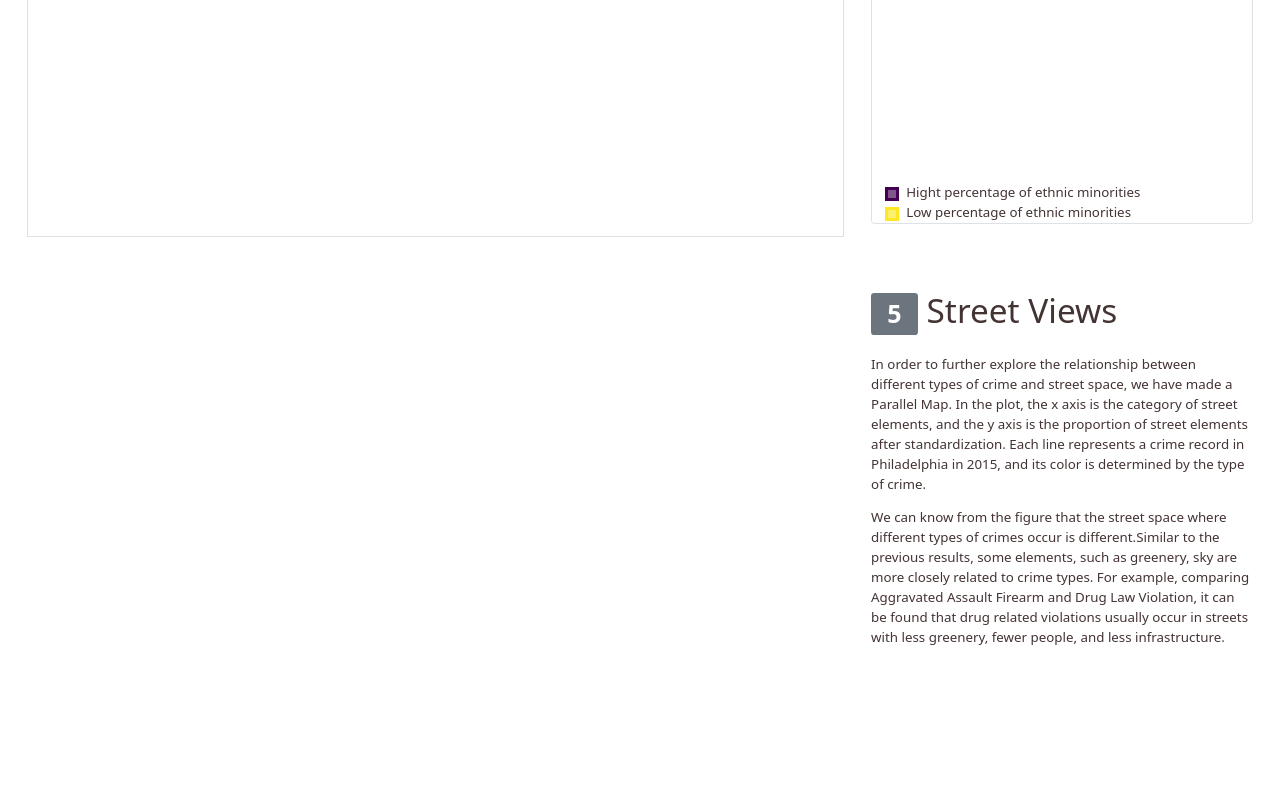
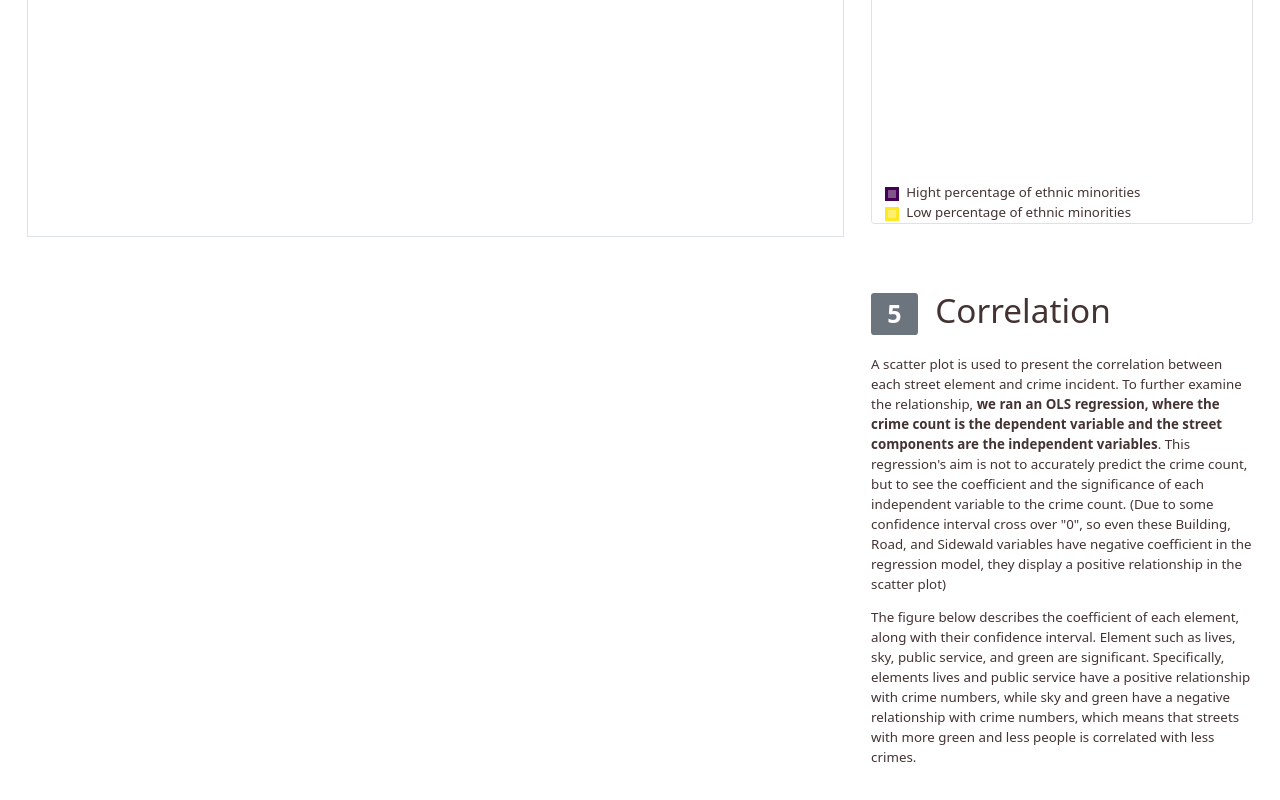
Before and after one commit to Zheng-Zhen/street-view-our-safety, a plain HTML site: page web/index.html in a window 1280 px wide. Shown: the part 4653-5453 px from the top of the page. Drawn offline with nearby package versions, Linux system fonts and the light colour scheme; a script that the page names is missing.

Commit message:
final update

```diff
--- a/web/index.html
+++ b/web/index.html
@@ -317,17 +317,22 @@
         </div>
         <div class="col-4 ps-0 pe-0">
             <div class="text-container">
-                <h1 class="mb-4"><span class="badge bg-secondary">5</span> Street Views</h1>
-                <p>In order to further explore the relationship between different types of crime and street space, we
-                    have made a Parallel Map. In the plot, the x axis is the category of street elements, and the y axis
-                    is the proportion of street elements after standardization. Each line represents a crime record in
-                    Philadelphia in 2015, and its color is determined by the type of crime.
+                <h1 class="mb-4"><span class="badge bg-secondary">5</span>&nbsp; Correlation</h1>
+                <p>A scatter plot is used to present the correlation between each street element and crime incident.
+                    To further examine the relationship, <b>we ran an OLS regression, where the crime count
+                        is the dependent variable and the street components are the independent variables</b>. This
+                    regression's
+                    aim is not to accurately predict the crime count, but to see the coefficient and the significance of
+                    each independent
+                    variable to the crime count. (Due to some confidence interval cross over "0", so even these
+                    Building, Road, and Sidewald variables have negative coefficient in the regression model, they
+                    display a positive relationship in the scatter plot)
                 </p>
-                <p> We can know from the figure that the street space where different types of crimes occur is
-                    different.Similar to the previous results, some elements, such as greenery, sky are more closely
-                    related to crime types. For example, comparing Aggravated Assault Firearm and Drug Law Violation, it
-                    can be found that drug related violations usually occur in streets with less greenery, fewer people,
-                    and less infrastructure.</p>
+                <p>The figure below describes the coefficient of each element, along with their confidence interval.
+                    Element such as lives, sky, public service, and green are significant. Specifically, elements lives
+                    and public service have a positive relationship with crime numbers, while sky and green have a
+                    negative relationship with crime numbers, which means that streets with more green and less people
+                    is correlated with less crimes. </p>
             </div>
         </div>
     </div>
```
Also changed, not shown: 2 other files.
